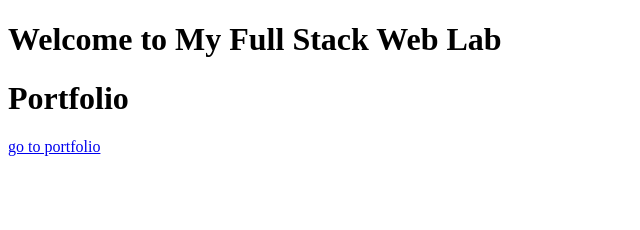
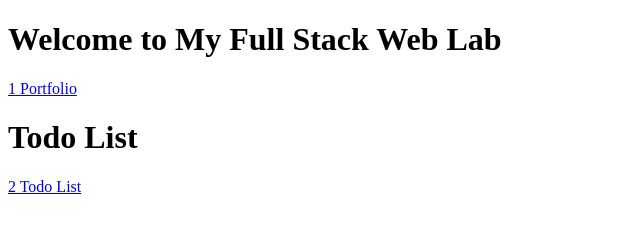
Before and after one commit to SJ-UNI/full-stack, a plain HTML site: page index.html in a window 1280 px wide. Shown: the whole page, without its empty margins (0-640 px from the left). Drawn offline with Linux system fonts and the light colour scheme.

Commit message:
Update index.html

```diff
--- a/index.html
+++ b/index.html
@@ -6,8 +6,10 @@
 <body>
         <h1>Welcome to My Full Stack Web Lab</h1>
 
-    <h1>Portfolio</h1>
-    <a href="sj.html">go to portfolio</a>
+    <a href="sj.html">1 Portfolio</a>
+    <h1>Todo List</h1>
+    <a href="App.js">2 Todo List</a>
+
 
 </body>
 </html>
```
